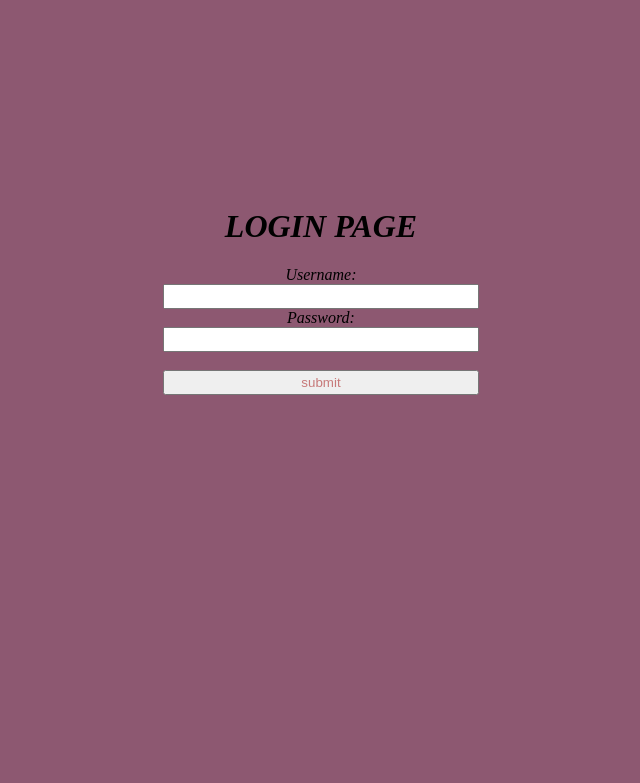
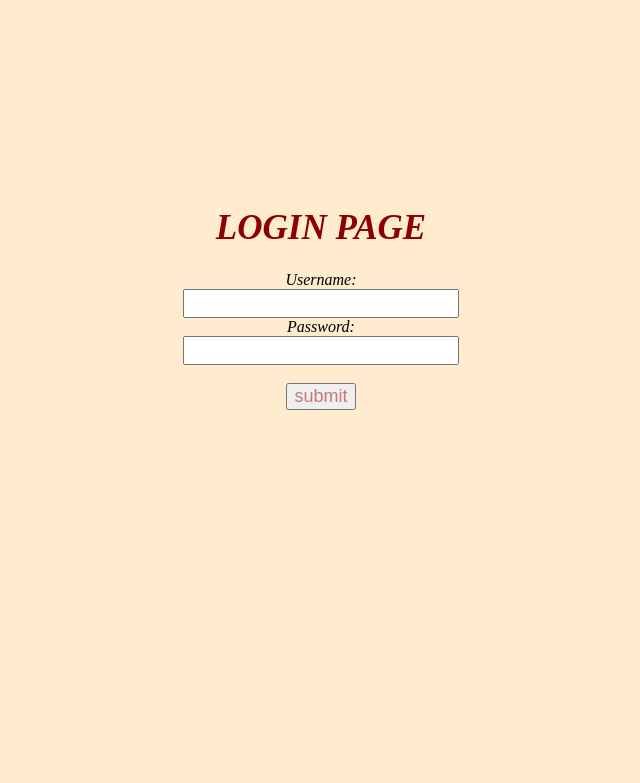
Before and after one commit to ShalineeBhawnani/PythonBasic, a Django app: page /login/ in a window 1280 px wide. Shown: the top 783 px of the page, without its empty margins (319-959 px from the left). Run offline with Django 3.2, Linux system fonts and the light colour scheme.

Commit message:
[Shalinee Bhawnani]Refractor.refracted LoginPage

```diff
--- a/LoginPage/RegistrationSystem/loginpage/static/login.css
+++ /dev/null
@@ -1,25 +0,0 @@
-body {
-    background-color: rgb(141, 88, 113);
-    text-align: center;
-    position: sticky;
-    padding-top: 200px;
-    font-style: italic;
-
-}
-h1{
-    color:black
-}
-#pass{
-    color: rgb(58, 206, 211);
-}
-#user{
-    color: blueviolet
-}
-#submit{
-    color: rgba(179, 62, 62, 0.671);
-
-}
-input {
-    width: 25%;
-    height: 25;
-  }
--- /dev/null
+++ b/LoginPage/RegistrationSystem/loginpage/static/style/login.css
@@ -0,0 +1,30 @@
+
+body {
+    background-color:blanchedalmond;
+    text-align: center;
+    position: sticky;
+    padding-top: 200px;
+    font-style: italic;
+
+}
+h1{
+    color:darkred;
+    font-size:35;
+    font-style: italic;
+}
+#pass{
+    color: rgb(58, 206, 211);
+    font-size:20;
+    font-style: italic;
+}
+#user{
+    color: blueviolet;
+    font-size:20;
+    font-style: italic;
+
+}
+#submit{
+    color: rgba(179, 62, 62, 0.671);
+    font-size:18
+
+}
--- a/LoginPage/RegistrationSystem/template/login.html
+++ b/LoginPage/RegistrationSystem/template/login.html
@@ -2,7 +2,7 @@
     <html>
     <head>
         <title>Login</title>
-        <link rel="stylesheet" type="text/css" href="{% static 'login.css'%}">
+        <link rel="stylesheet" type="text/css" href="{% static 'style/login.css'%}">
     </head>
 <body>
     <h1>LOGIN PAGE</h1>
```
